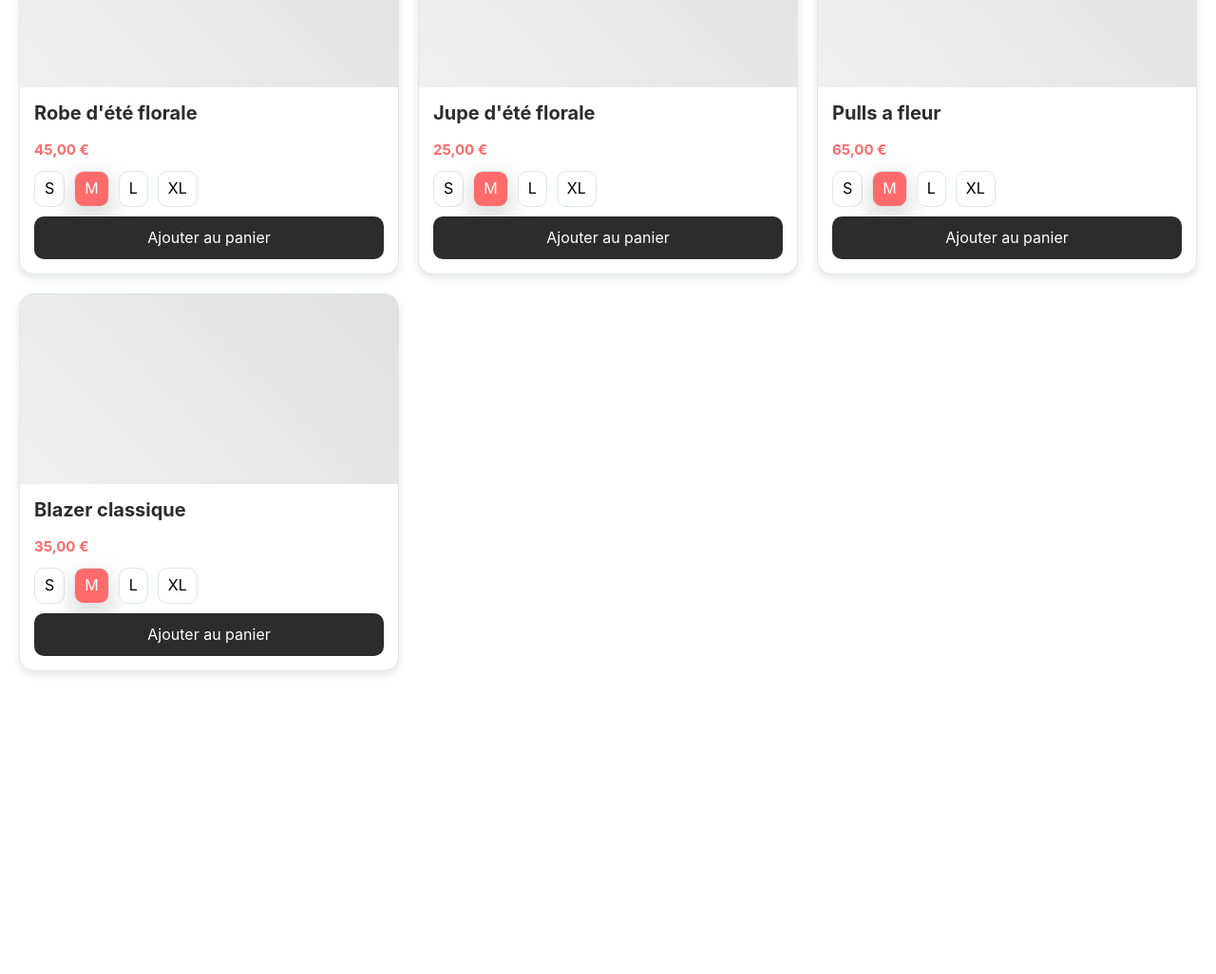
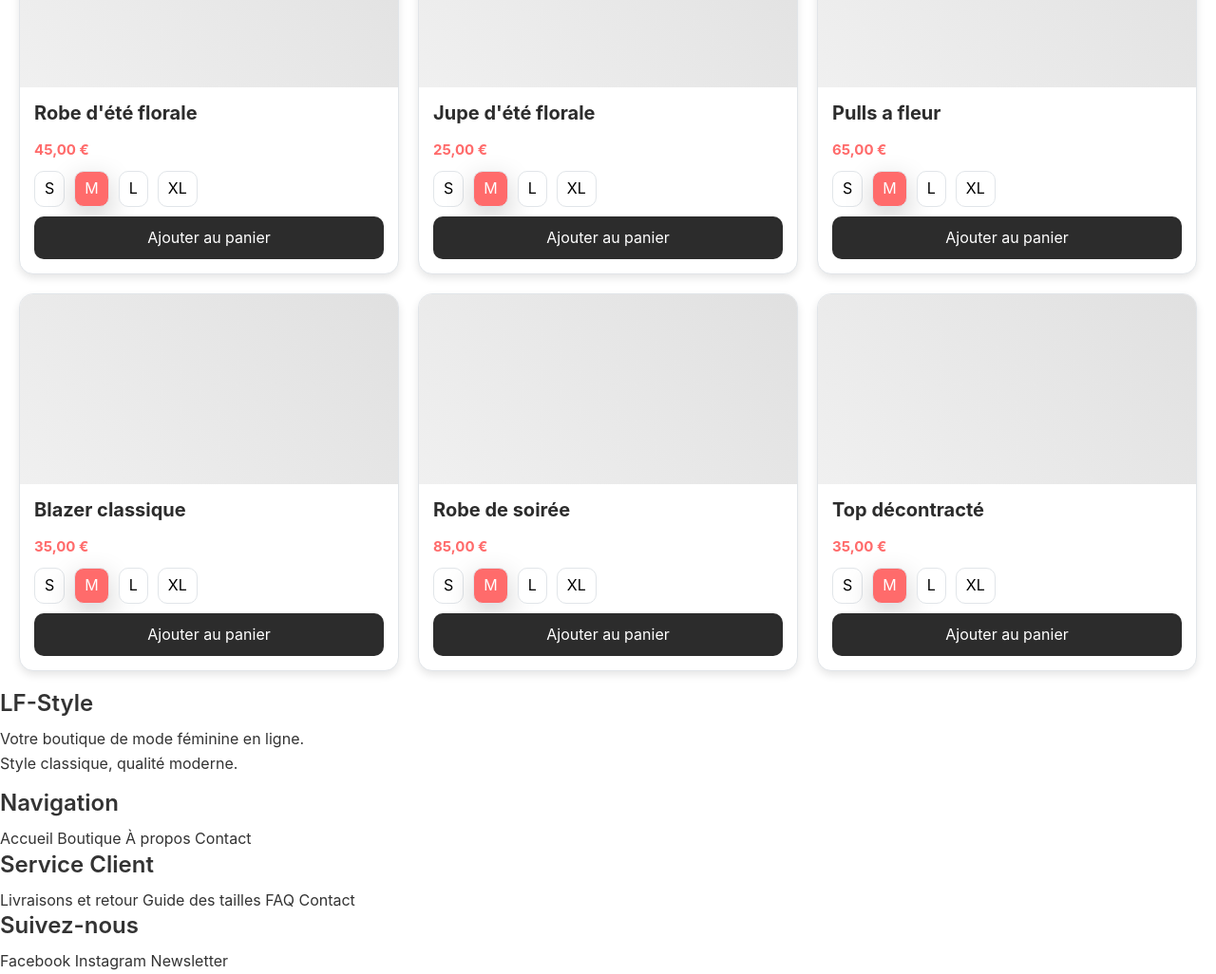
Before and after one commit to LuumiA/Lf-style, a plain HTML site: page index.html in a window 1280 px wide. Shown: the part 857-1883 px from the top of the page at 95% size. Before the commit the page ends 1584 px from the top, so only its background shows below. Drawn offline with Linux system fonts and the light colour scheme.

Commit message:
Ajout de nouvelles cartes de produits avec détails, prix et options de taille, ainsi que des sections supplémentaires dans le pied de page.

```diff
--- a/index.html
+++ b/index.html
@@ -95,8 +95,67 @@
             <button class="add-to-cart">Ajouter au panier</button>
           </div>
         </div>
+        <div class="product-card">
+          <div class="product-image"></div>
+          <div class="product-info">
+            <h3 class="product-name">Robe de soirée</h3>
+            <p class="product-price">85,00 €</p>
+            <div class="product-sizes">
+              <button class="size-btn">S</button>
+              <button class="size-btn selected">M</button>
+              <button class="size-btn">L</button>
+              <button class="size-btn">XL</button>
+            </div>
+            <button class="add-to-cart">Ajouter au panier</button>
+          </div>
+        </div>
+        <div class="product-card">
+          <div class="product-image"></div>
+          <div class="product-info">
+            <h3 class="product-name">Top décontracté</h3>
+            <p class="product-price">35,00 €</p>
+            <div class="product-sizes">
+              <button class="size-btn">S</button>
+              <button class="size-btn selected">M</button>
+              <button class="size-btn">L</button>
+              <button class="size-btn">XL</button>
+            </div>
+            <button class="add-to-cart">Ajouter au panier</button>
+          </div>
+        </div>
       </div>
     </section>
+    <footer>
+      <div class="footer-content">
+        <section class="footer-section">
+          <h3>LF-Style</h3>
+          <p>
+            Votre boutique de mode féminine en ligne.<br />
+            Style classique, qualité moderne.
+          </p>
+        </section>
+        <section class="footer-section">
+          <h3>Navigation</h3>
+          <a href="#">Accueil</a>
+          <a href="#">Boutique</a>
+          <a href="#">À propos</a>
+          <a href="#">Contact</a>
+        </section>
+        <section class="footer-section">
+          <h3>Service Client</h3>
+          <a href="#">Livraisons et retour</a>
+          <a href="#">Guide des tailles</a>
+          <a href="#">FAQ</a>
+          <a href="#">Contact</a>
+        </section>
+        <section class="footer-section">
+          <h3>Suivez-nous</h3>
+          <a href="#">Facebook</a>
+          <a href="#">Instagram</a>
+          <a href="#">Newsletter</a>
+        </section>
+      </div>
+    </footer>
     <script src="js/script.js"></script>
     <script
       src="https://kit.fontawesome.com/971a280dd6.js"
```
